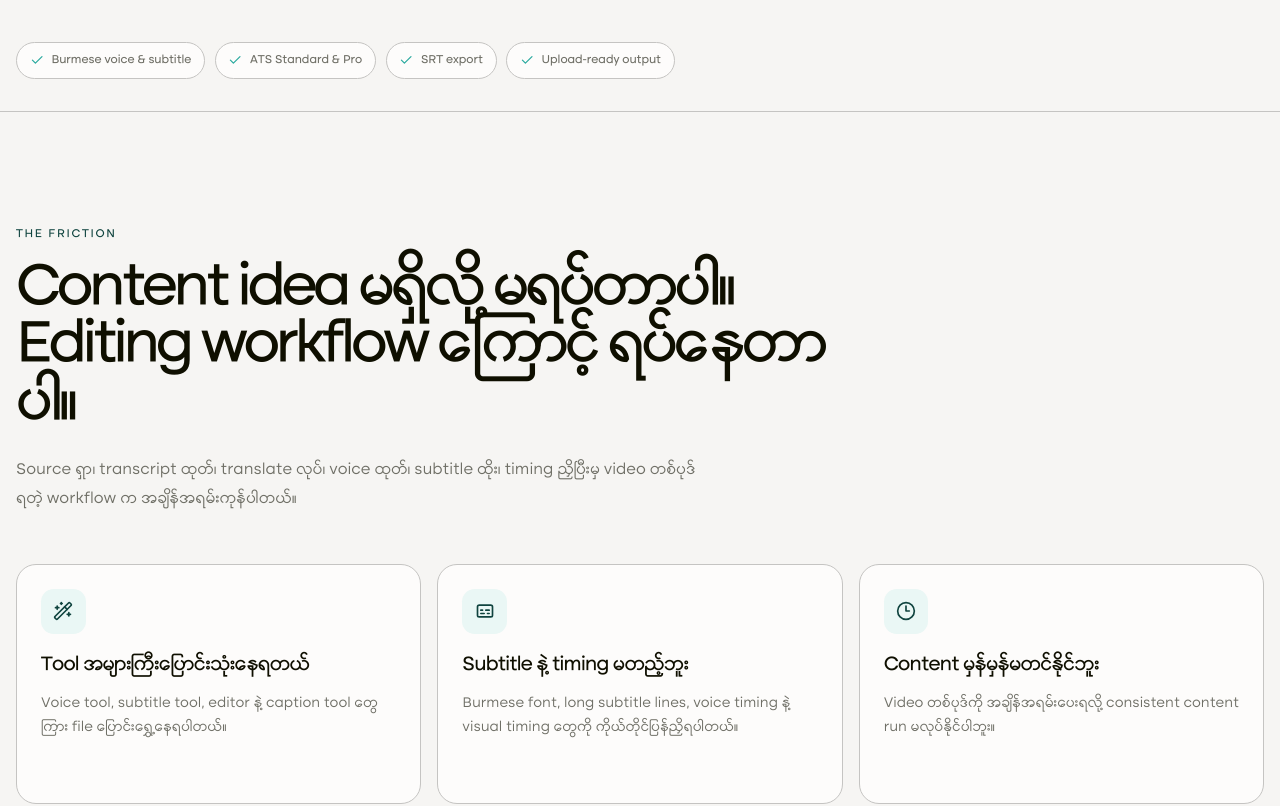
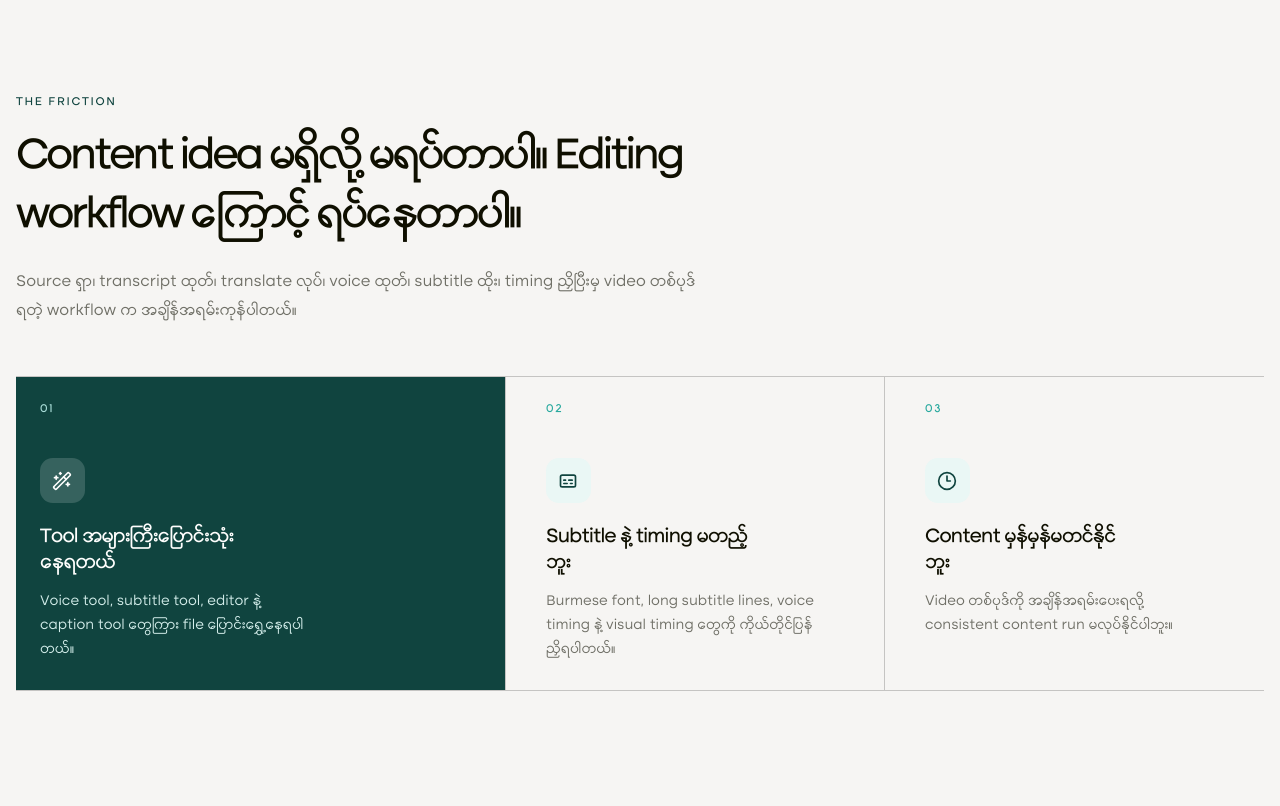
Before and after one commit to sint18/oneclickai-website-next, a Next.js app: page / in a window 1280 px wide. Shown: the part 920-1726 px from the top of the page. Built offline with nearby package versions, Linux system fonts and the light colour scheme; no server answers.

Commit message:
feat: enhance marketing UI with updated typography and card styles

```diff
--- a/app/globals.css
+++ b/app/globals.css
@@ -354,10 +354,10 @@
   .hero-copy h1 {
     max-width: 13ch;
     margin: 0;
-    font-size: clamp(3.5rem, 6.2vw, 6.25rem);
+    font-size: clamp(3rem, 4.8vw, 5rem);
     font-weight: 700;
     letter-spacing: -0.075em;
-    line-height: 0.94;
+    line-height: 0.98;
   }
 
   .hero-copy h1 span {
@@ -637,10 +637,10 @@
   .policy-strip h2,
   .site-footer__cta h2 {
     margin: 0;
-    font-size: clamp(2.3rem, 4.6vw, 4.4rem);
+    font-size: clamp(2rem, 3.4vw, 3.35rem);
     font-weight: 700;
     letter-spacing: -0.065em;
-    line-height: 0.98;
+    line-height: 1.35;
   }
 
   .section-heading__description,
@@ -677,7 +677,9 @@
   }
 
   .problem-grid {
-    grid-template-columns: repeat(3, 1fr);
+    grid-template-columns: 1.35fr 1fr 1fr;
+    border-top: 1px solid var(--border);
+    border-bottom: 1px solid var(--border);
   }
 
   .problem-card,
@@ -691,8 +693,45 @@
   }
 
   .problem-card {
-    min-height: 15rem;
-    padding: 1.5rem;
+    position: relative;
+    min-height: 18rem;
+    padding: 1.5rem 1.5rem 1.7rem;
+    border: 0;
+    border-right: 1px solid var(--border);
+    border-radius: 0;
+    background: transparent;
+  }
+
+  .problem-card:last-child {
+    border-right: 0;
+  }
+
+  .problem-card--lead {
+    border-radius: 0rem;
+    background: var(--brand-teal-deep);
+    color: #fefefd;
+  }
+
+  .problem-card__index {
+    display: block;
+    margin-bottom: 2.5rem;
+    color: var(--brand-teal);
+    font-size: 0.72rem;
+    font-weight: 700;
+    letter-spacing: 0.15em;
+  }
+
+  .problem-card--lead .problem-card__index {
+    color: #a9ddd8;
+  }
+
+  .problem-card .icon-tile {
+    background: var(--brand-teal-soft);
+  }
+
+  .problem-card--lead .icon-tile {
+    background: color-mix(in oklch, #fefefd, transparent 84%);
+    color: #fefefd;
   }
 
   .problem-card h3,
@@ -705,6 +744,15 @@
     font-weight: 700;
     letter-spacing: -0.035em;
     line-height: 1.2;
+  }
+
+  .problem-card h3 {
+    max-width: 16ch;
+    line-height: 1.35;
+  }
+
+  .problem-card--lead h3 {
+    color: #fefefd;
   }
 
   .problem-card p,
@@ -718,6 +766,15 @@
     line-height: 1.7;
   }
 
+  .problem-card p {
+    max-width: 29ch;
+    line-height: 1.65;
+  }
+
+  .problem-card--lead p {
+    color: #d4eeeb;
+  }
+
   .solution-section {
     display: grid;
     grid-template-columns: minmax(0, 1fr) minmax(20rem, 0.8fr);
@@ -836,7 +893,11 @@
     border: 1px solid currentColor;
     border-radius: 50%;
     color: var(--brand-teal-deep);
-    font-size: 1.1rem;
+  }
+
+  .tool-card__arrow svg {
+    width: 1rem;
+    height: 1rem;
   }
 
   .tool-card--ink .tool-card__arrow {
@@ -846,24 +907,45 @@
   .steps-grid {
     grid-template-columns: repeat(3, 1fr);
     counter-reset: steps;
+    border-top: 1px solid var(--border);
   }
 
   .step-card {
-    min-height: 15rem;
-    padding: 1.5rem;
+    position: relative;
+    min-height: 17rem;
+    padding: 1.5rem 1.5rem 1.5rem 0;
+    border: 0;
+    border-radius: 0;
+    background: transparent;
+  }
+
+  .step-card:not(:last-child) {
+    border-right: 1px solid var(--border);
+    padding-right: 2rem;
+  }
+
+  .step-card:not(:first-child) {
+    padding-left: 2rem;
   }
 
   .step-card__number {
-    display: inline-flex;
-    width: 2.6rem;
-    height: 2.6rem;
-    align-items: center;
-    justify-content: center;
-    border-radius: 50%;
-    background: var(--brand-teal);
-    color: #fefefd;
-    font-size: 0.75rem;
-    font-weight: 700;
+    display: block;
+    color: var(--brand-teal);
+    font-size: clamp(2.8rem, 5vw, 4.5rem);
+    font-weight: 700;
+    letter-spacing: -0.08em;
+    line-height: 0.9;
+  }
+
+  .step-card h3 {
+    max-width: 15ch;
+    margin-top: 1.8rem;
+    line-height: 1.35;
+  }
+
+  .step-card p {
+    max-width: 28ch;
+    line-height: 1.7;
   }
 
   .mode-grid {
@@ -908,7 +990,7 @@
   .mode-card h3 {
     max-width: 18ch;
     color: #fefefd;
-    font-size: clamp(1.5rem, 2.4vw, 2.25rem);
+    font-size: clamp(1.35rem, 2vw, 1.9rem);
   }
 
   .mode-card > p:not(.mode-card__label) {
@@ -1365,9 +1447,9 @@
 
   .policy-page__header h1 {
     margin: 0;
-    font-size: clamp(3rem, 7vw, 5.6rem);
+    font-size: clamp(2.6rem, 5.2vw, 4.4rem);
     letter-spacing: -0.07em;
-    line-height: 0.95;
+    line-height: 1.1;
   }
 
   .policy-page__header > p:not(.eyebrow) {
@@ -1489,6 +1571,31 @@
     grid-column: span 6;
   }
 
+  .problem-card {
+    min-height: 15rem;
+  }
+
+  .problem-card:not(:last-child) {
+    border-right: 0;
+    border-bottom: 1px solid var(--border);
+  }
+
+  .problem-card--lead {
+    border-radius: 0;
+  }
+
+  .step-card,
+  .step-card:not(:first-child),
+  .step-card:not(:last-child) {
+    padding: 1.5rem 0;
+    border-right: 0;
+    border-bottom: 1px solid var(--border);
+  }
+
+  .step-card:last-child {
+    border-bottom: 0;
+  }
+
   .site-footer__cta,
   .site-footer__main {
     align-items: flex-start;
@@ -1524,7 +1631,7 @@
   }
 
   .hero-copy h1 {
-    font-size: clamp(3rem, 14vw, 4.25rem);
+    font-size: clamp(2.6rem, 11vw, 3.6rem);
   }
 
   .hero-copy__description {
@@ -1579,7 +1686,7 @@
   .reliability-section h2,
   .policy-strip h2,
   .site-footer__cta h2 {
-    font-size: clamp(2.3rem, 11vw, 3.5rem);
+    font-size: clamp(2rem, 9vw, 2.9rem);
   }
 
   .tool-grid,
--- a/components/marketing/landing-page.tsx
+++ b/components/marketing/landing-page.tsx
@@ -228,7 +228,8 @@ export function LandingPage() {
               description="Source ရှာ၊ transcript ထုတ်၊ translate လုပ်၊ voice ထုတ်၊ subtitle ထိုး၊ timing ညှိပြီးမှ video တစ်ပုဒ်ရတဲ့ workflow က အချိန်အရမ်းကုန်ပါတယ်။"
             />
             <div className="problem-grid">
-              <article className="problem-card">
+              <article className="problem-card problem-card--lead">
+                <span className="problem-card__index">01</span>
                 <IconTile>
                   <WandSparkles aria-hidden="true" />
                 </IconTile>
@@ -236,6 +237,7 @@ export function LandingPage() {
                 <p>Voice tool, subtitle tool, editor နဲ့ caption tool တွေကြား file ပြောင်းရွှေ့နေရပါတယ်။</p>
               </article>
               <article className="problem-card">
+                <span className="problem-card__index">02</span>
                 <IconTile>
                   <Captions aria-hidden="true" />
                 </IconTile>
@@ -243,6 +245,7 @@ export function LandingPage() {
                 <p>Burmese font, long subtitle lines, voice timing နဲ့ visual timing တွေကို ကိုယ်တိုင်ပြန်ညှိရပါတယ်။</p>
               </article>
               <article className="problem-card">
+                <span className="problem-card__index">03</span>
                 <IconTile>
                   <Clock3 aria-hidden="true" />
                 </IconTile>
--- a/components/marketing/marketing-ui.tsx
+++ b/components/marketing/marketing-ui.tsx
@@ -1,6 +1,7 @@
 import type { ReactNode } from "react"
 
 import {
+  ArrowUpRight,
   Check,
   Film,
   Leaf,
@@ -125,7 +126,7 @@ export function ToolCard({ tool }: { tool: Tool }) {
         <p>{tool.description}</p>
       </div>
       <span className="tool-card__arrow" aria-hidden="true">
-        ↗
+        <ArrowUpRight />
       </span>
     </article>
   )
```
